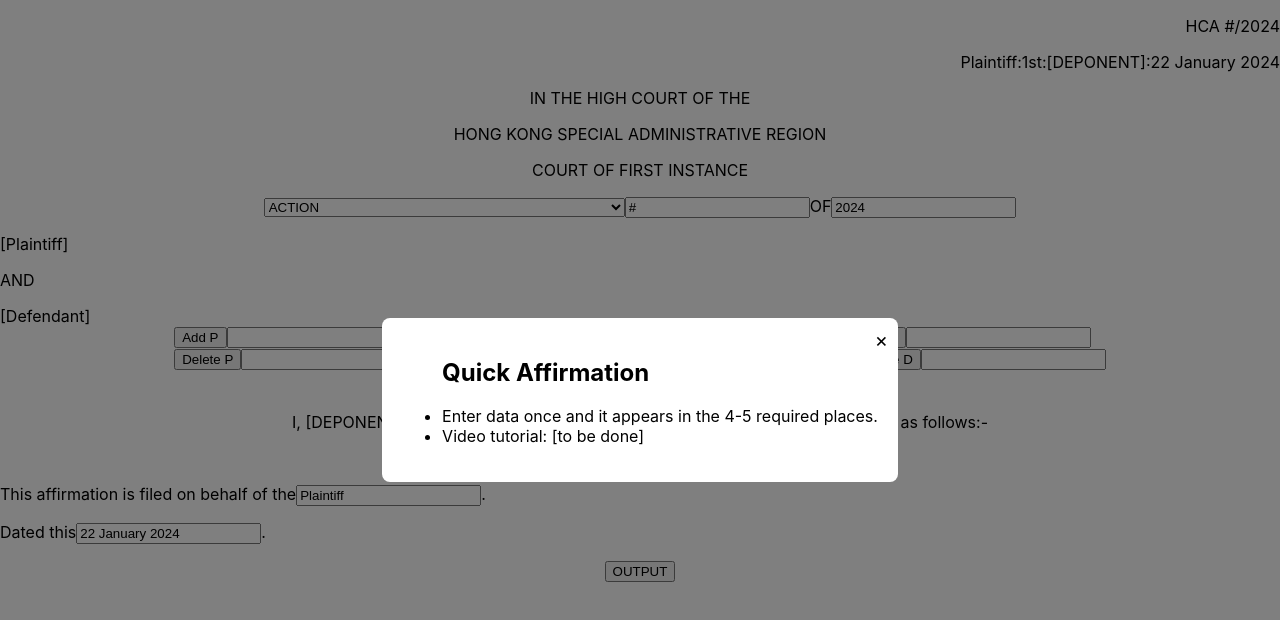
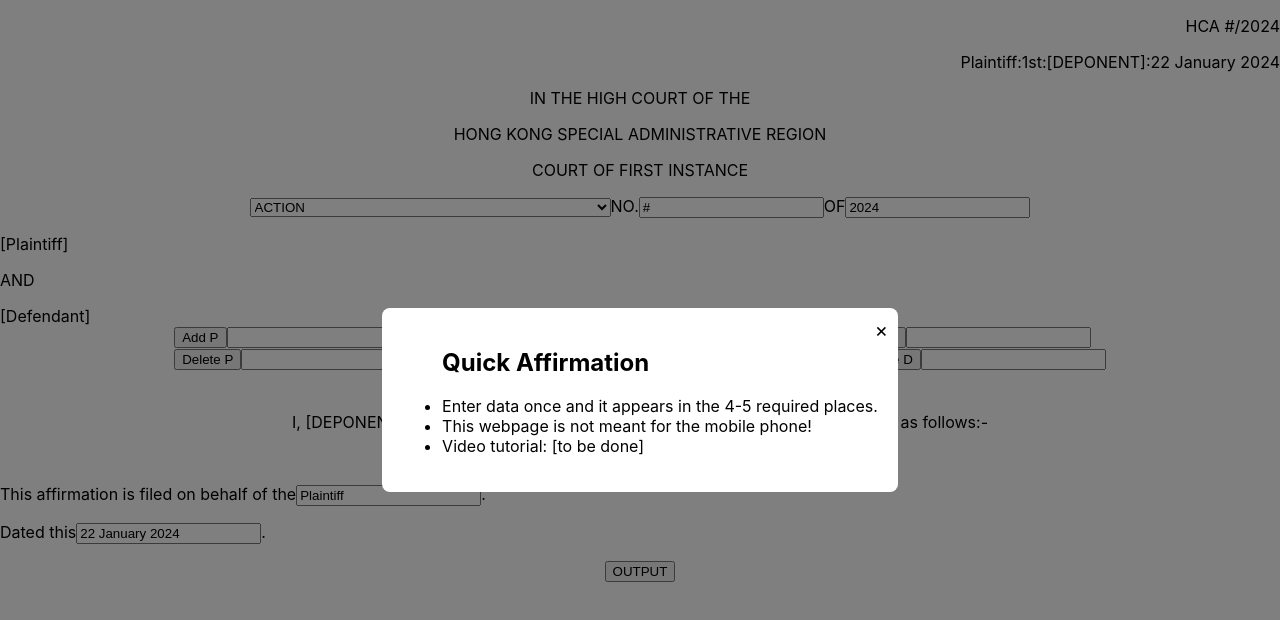
Before and after one commit to 3willows/quickAffirmation, a React (Create React App) app: page / in a window 1280 px wide. Shown: the top 620 px of the page. Built offline with nearby package versions, Linux system fonts and the light colour scheme.

Commit message:
add NO. before the case number

```diff
--- a/src/App.js
+++ b/src/App.js
@@ -5,7 +5,7 @@ import { TopRight } from "./components/TopRight"
 import { Output } from "./components/Output"
 import { Parties } from "./components/Parties"
 import { formattedDate } from "./components/TodayDate"
-import { YourComponent } from "./components/YourComponent"
+import { PopUpContent } from "./components/PopUpContent"
 
 const initialPs = []
 const initialDs = []
@@ -58,7 +58,7 @@ function App() {
 
   return (
     <div className="App">
-      <YourComponent />
+      <PopUpContent />
       {inputOpen && (
         <div className="inputComponents">
           <TopRight
--- a/src/components/Input.js
+++ b/src/components/Input.js
@@ -49,6 +49,7 @@ export function Heading({
         </option>
         <option value="MENTAL HEALTH CASE">MENTAL HEALTH CASE</option>
       </select>
+      NO.
       <input
         type="text"
         value={caseDigit}
--- a/src/components/Output.js
+++ b/src/components/Output.js
@@ -100,7 +100,7 @@ function CommonHeading({
       />
       <div>
         <FullHeading />
-        {caseType} {caseDigit} OF {caseYear}
+        {caseType} NO. {caseDigit} OF {caseYear}
       </div>
       <DisplayParties plaintiffs={plaintiffs} defendants={defendants} />
       <div className="affirm-box">
--- a/src/components/YourComponent.js
+++ b/src/components/PopUpContent.js
@@ -1,7 +1,7 @@
 import React, { useState } from "react"
 import Modal from "./Modal"
 
-export const YourComponent = () => {
+export const PopUpContent = () => {
   const [isModalOpen, setIsModalOpen] = useState(true)
 
   const closeModal = () => {
@@ -17,6 +17,9 @@ export const YourComponent = () => {
            Enter data once and it appears in the 4-5 required places.
           </li>
           <li>
+            This webpage is not meant for the mobile phone!
+          </li>
+          <li>
             Video tutorial:
             [to be done]
           </li>
```
